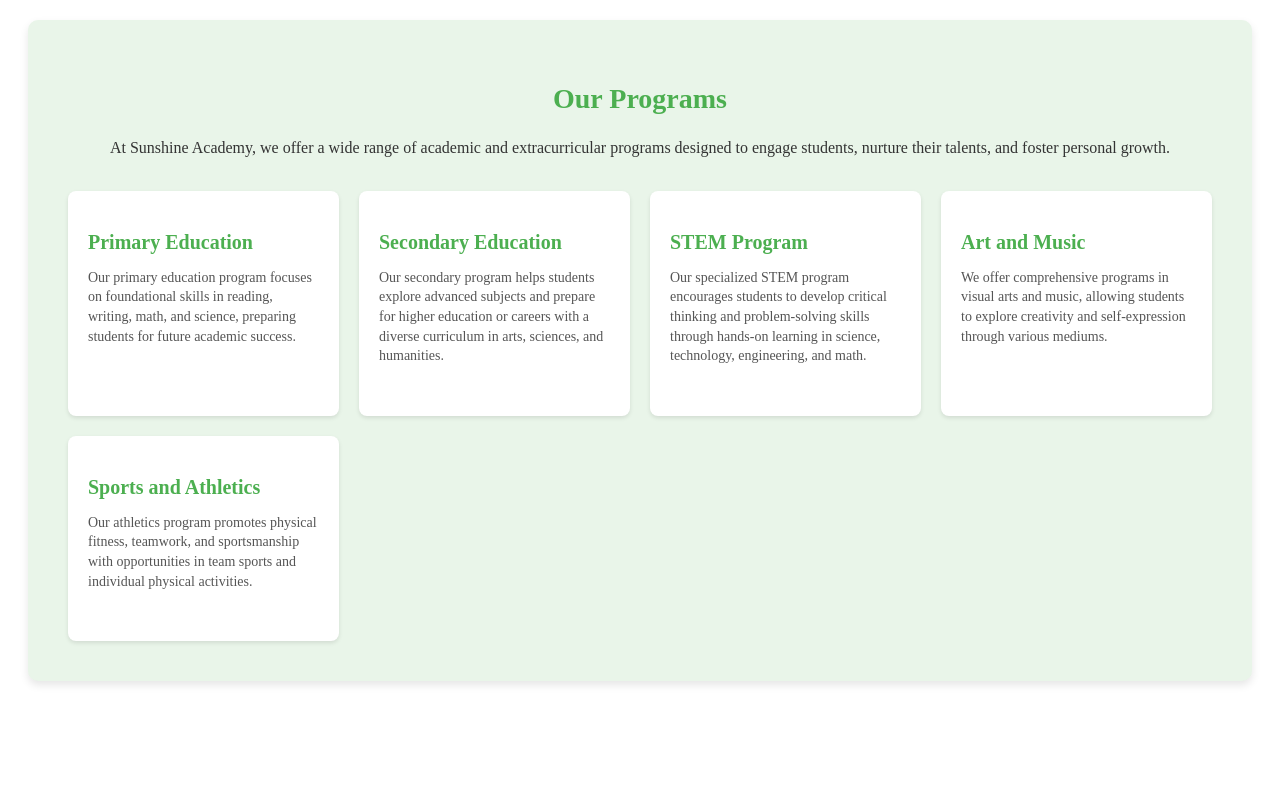
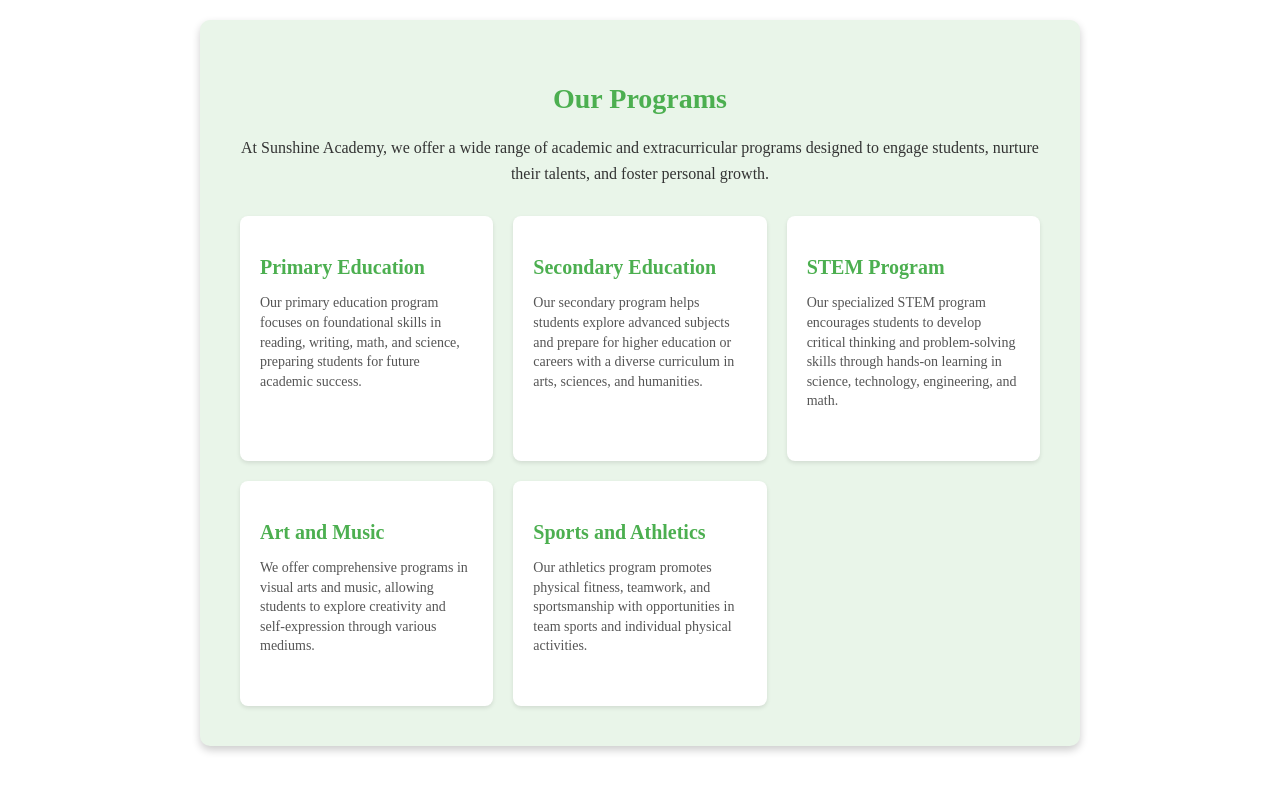
Before and after one commit to ALEX773-design/Sunshine, a plain HTML site: page programs.html in a window 1280 px wide. Drawn offline with Linux system fonts and the light colour scheme.

Commit message:
Update program.css

```diff
--- a/program.css
+++ b/program.css
@@ -2,9 +2,10 @@
     padding: 40px;
     background-color: #e9f5e9;
     text-align: center;
-    margin: 20px;
+    margin: 20px auto;
+    max-width: 800px;
     border-radius: 10px;
-    box-shadow: 0 4px 8px rgba(0, 0, 0, 0.1);
+    box-shadow: 0 4px 8px rgba(0, 0, 0, 0.2);
 }
 
 .programs-section h2 {
@@ -24,6 +25,8 @@
     display: grid;
     grid-template-columns: repeat(auto-fit, minmax(250px, 1fr));
     gap: 20px;
+    max-width: 100%;
+    margin: 0 auto;
 }
 
 .program-item {
```
